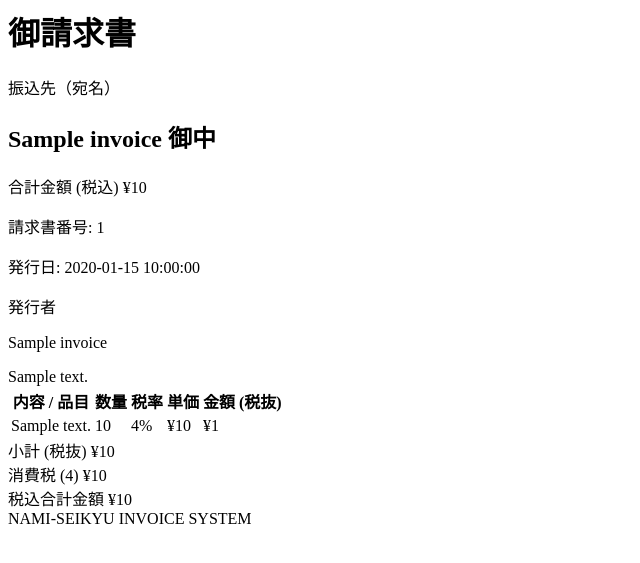
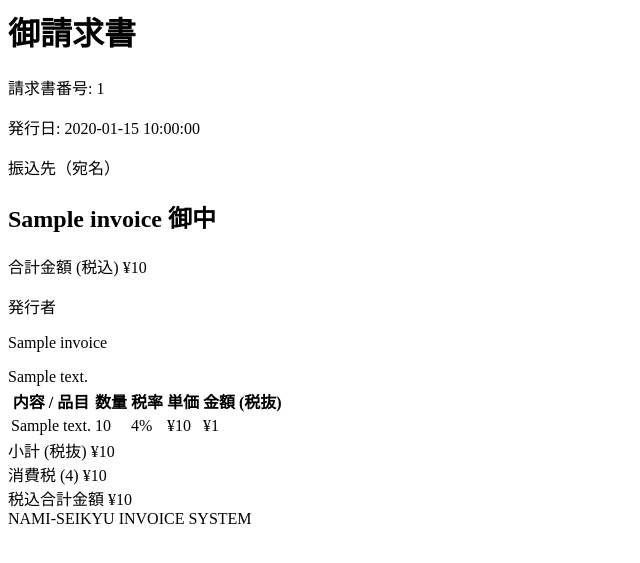
Before and after one commit to urchin-hat/ParchmentPDF, a FastAPI app: template templates/fragments/invoice_preview.html in a window 1280 px wide. Shown: the top 563 px of the page, without its empty margins (0-640 px from the left). Run offline with FastAPI, Linux system fonts and the light colour scheme; the template is opened without the code that fills it: most values are stand-ins (such as "Sample title", 1, 10 or a date in 2020).

Commit message:
style: プレビューのデザインをPDFの堅牢なレイアウトに統一

```diff
--- a/templates/fragments/invoice_preview.html
+++ b/templates/fragments/invoice_preview.html
@@ -1,28 +1,31 @@
 <div class="bg-white p-10 shadow-xl border border-slate-200 mx-auto max-w-[210mm] min-h-[297mm] text-slate-800 font-sans relative overflow-hidden rounded-xl" id="invoice-preview-container">
-    <div class="text-center mb-10">
-        <h1 class="text-3xl font-bold tracking-widest text-slate-900">御請求書</h1>
+    <div class="text-center mb-8">
+        <h1 class="text-3xl font-bold tracking-widest text-slate-900 uppercase">御請求書</h1>
         <div class="h-1 w-20 bg-slate-800 mx-auto mt-2"></div>
     </div>
 
-    <div class="flex justify-between mb-10">
-        <div class="space-y-4">
-            <div>
-                <p class="text-[10px] font-bold text-slate-400 uppercase tracking-wider mb-1">振込先（宛名）</p>
-                <h2 class="text-xl font-bold border-b-2 border-slate-800 pb-1 min-w-[200px]">{{ invoice.client_name or '　　　　　' }} 御中</h2>
-            </div>
-            <div class="bg-slate-50 p-4 border border-slate-100 rounded-lg">
-                <span class="text-lg font-bold">合計金額 (税込)</span>
-                <span class="text-2xl font-black block mt-1">¥{{ invoice.grand_total | font_format_currency }}</span>
+    <div class="flex justify-end mb-6">
+        <div class="text-right space-y-1">
+            <p class="text-xs text-slate-400 font-mono">請求書番号: <span class="text-slate-700">{{ invoice.invoice_number }}</span></p>
+            <p class="text-xs text-slate-400 font-mono">発行日: <span class="text-slate-700">{{ invoice.issue_date }}</span></p>
         </div>
     </div>
-        <div class="text-right flex flex-col justify-between">
-            <div class="space-y-1">
-                <p class="text-xs text-slate-400">請求書番号: <span class="text-slate-700 font-mono">{{ invoice.invoice_number }}</span></p>
-                <p class="text-xs text-slate-400">発行日: <span class="text-slate-700 font-mono">{{ invoice.issue_date }}</span></p>
+
+    <div class="mb-10">
+        <p class="text-[10px] font-bold text-slate-400 uppercase tracking-wider mb-1">振込先（宛名）</p>
+        <h2 class="text-xl font-bold border-b-2 border-slate-800 pb-1 inline-block min-w-[250px]">{{ invoice.client_name or '　　　　　' }} 御中</h2>
     </div>
-            <div class="mt-4 relative">
-                <p class="text-[10px] font-bold text-slate-400 uppercase tracking-wider mb-1">発行者</p>
+
+    <div class="bg-slate-50 p-4 border border-slate-200 rounded-lg mb-10 flex justify-between items-center">
+        <span class="text-lg font-bold text-slate-700">合計金額 (税込)</span>
+        <span class="text-2xl font-black text-slate-900">¥{{ invoice.grand_total | font_format_currency }}</span>
+    </div>
+
+    <div class="flex justify-end mb-10 relative">
+        <div class="text-right">
+            <p class="text-[10px] font-bold text-slate-400 uppercase tracking-wider mb-1 text-left">発行者</p>
             <p class="text-lg font-bold text-slate-800">{{ invoice.issuer_name or '　　　　　' }}</p>
+        </div>
         {% if invoice.seal_text %}
         <div class="absolute -right-2 -top-4 opacity-90 pointer-events-none" id="preview-seal">
             <div class="w-14 h-14 border-2 border-red-500 rounded-sm flex items-center justify-center text-red-500 font-bold text-[10px] p-1 transform rotate-12 leading-tight ring-1 ring-red-500 ring-offset-1">
@@ -30,8 +33,6 @@
             </div>
         </div>
         {% endif %}
-            </div>
-        </div>
     </div>
 
     <table class="w-full mb-8 border-collapse">
```
Also changed, not shown: app/services/invoice_service.py (+23 -37 lines). Lines whose indentation alone changed are shown as unchanged.
